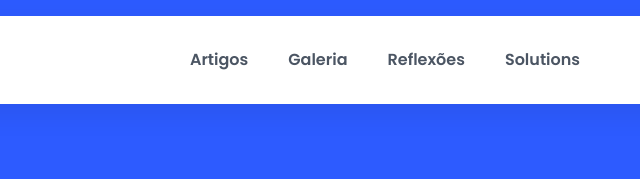
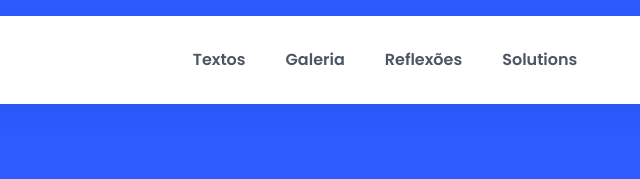
Before and after one commit to Vyronx/vyronx, a plain HTML site: page index.html in a window 1280 px wide. Shown: the top 179 px of the page, 281-921 px from the left. Drawn offline with nearby package versions, Linux system fonts and the light colour scheme; no server answers.

Commit message:
Update index.html

```diff
--- a/index.html
+++ b/index.html
@@ -71,7 +71,7 @@
                     <!-- Pílula cinza que desliza no fundo -->
                     <div id="nav-indicator" class="absolute h-[calc(100%-8px)] top-[4px] bg-gray-100 rounded-full transition-all duration-300 ease-out opacity-0 z-0 pointer-events-none" style="left: 0; width: 0;"></div>
 
-                    <a href="#artigos" id="artigos-link" onclick="handleNavClick('artigos')" class="nav-item relative z-10 px-5 py-2.5 text-base text-gray-600 font-semibold hover:text-black transition-colors rounded-full">Artigos</a>
+                    <a href="#artigos" id="artigos-link" onclick="handleNavClick('artigos')" class="nav-item relative z-10 px-5 py-2.5 text-base text-gray-600 font-semibold hover:text-black transition-colors rounded-full">Textos</a>
                     <a href="#galeria" id="galeria-link" onclick="handleNavClick('galeria')" class="nav-item relative z-10 px-5 py-2.5 text-base text-gray-600 font-semibold hover:text-black transition-colors rounded-full hidden md:block">Galeria</a>
                     <a href="#reflexoes" id="reflexoes-link" onclick="handleNavClick('reflexoes')" class="nav-item relative z-10 px-5 py-2.5 text-base text-gray-600 font-semibold hover:text-black transition-colors rounded-full hidden md:block">Reflexões</a>
                     <a href="#" id="solutions-link" class="nav-item relative z-10 px-5 py-2.5 text-gray-600 font-semibold hover:text-black transition-colors rounded-full hidden lg:block">Solutions</a>
```
